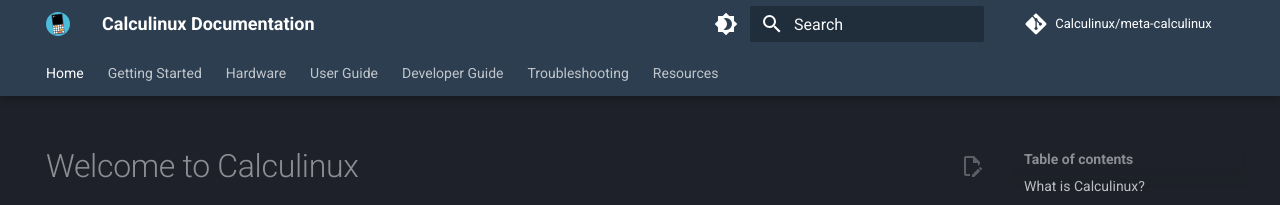
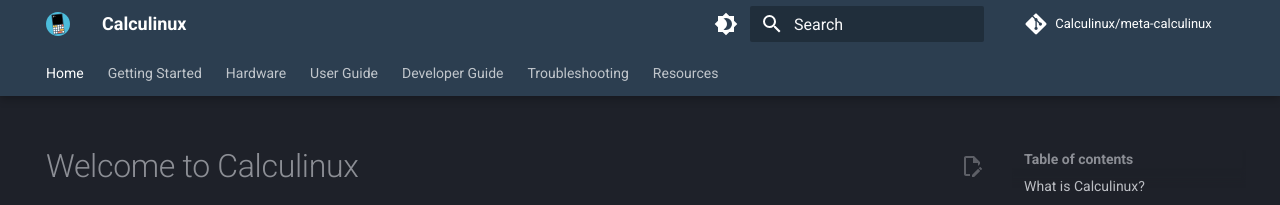
Before and after one commit to Calculinux/docs, an MkDocs documentation site: the page built from docs/index.md, in a window 1280 px wide. Shown: the top 205 px of the page. Built offline with MkDocs 1.6.1 and Material for MkDocs 9.7.7, drawn with Linux system fonts in a browser that asks for light colours; comment, search, counter and statistics services are not loaded.

Commit message:
Update site name and URL in mkdocs.yml

```diff
--- a/mkdocs.yml
+++ b/mkdocs.yml
@@ -1,7 +1,7 @@
-site_name: Calculinux Documentation
-site_description: Documentation for Calculinux - A Linux distribution for PicoCalc with Luckfox Lyra and similar SBCs
+site_name: Calculinux
+site_description: Calculinux - A Linux distribution for PicoCalc with Luckfox Lyra and similar SBCs
 site_author: Calculinux Project
-site_url: https://docs.calculinux.org/
+site_url: https://calculinux.org/
 
 repo_name: Calculinux/meta-calculinux
 repo_url: https://github.com/Calculinux/meta-calculinux
```
